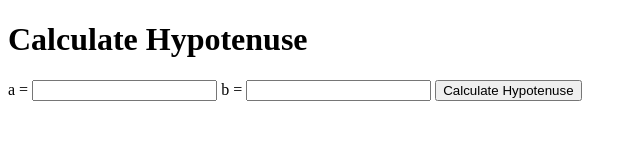
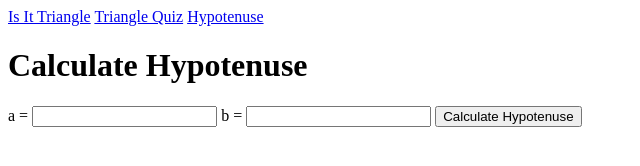
Before and after one commit to nayanendunaskar/fun-with-triangles, a plain HTML site: page hypotenuse.html in a window 1280 px wide. Shown: the whole page, without its empty margins (0-640 px from the left). Drawn offline with Linux system fonts and the light colour scheme.

Commit message:
navigation bar updated

```diff
--- a/hypotenuse.html
+++ b/hypotenuse.html
@@ -7,6 +7,13 @@
     <title>Hypotenuse</title>
 </head>
 <body>
+    <nav>
+        <a href="triangle.html">Is It Triangle</a>
+        <a href="quiz.html">Triangle Quiz</a>
+        <a href="hypotenuse.html">Hypotenuse</a>
+
+    </nav>
+
     <h1>Calculate Hypotenuse</h1>
 
     <label>a =</label>
```
Also changed, not shown: quiz.html (+7 -0 lines), triangle.html (+7 -0 lines).
